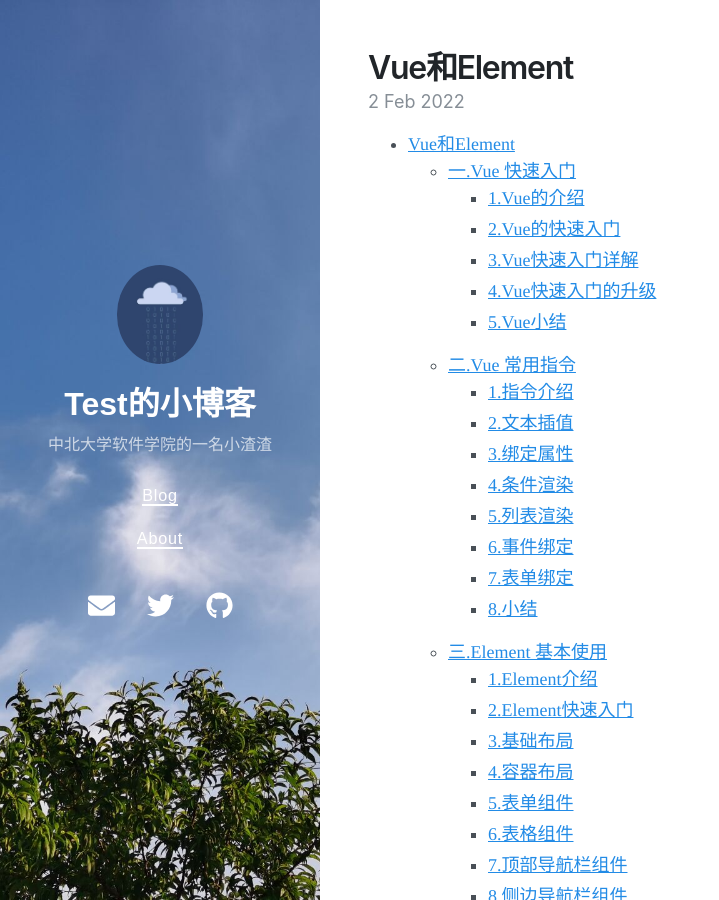
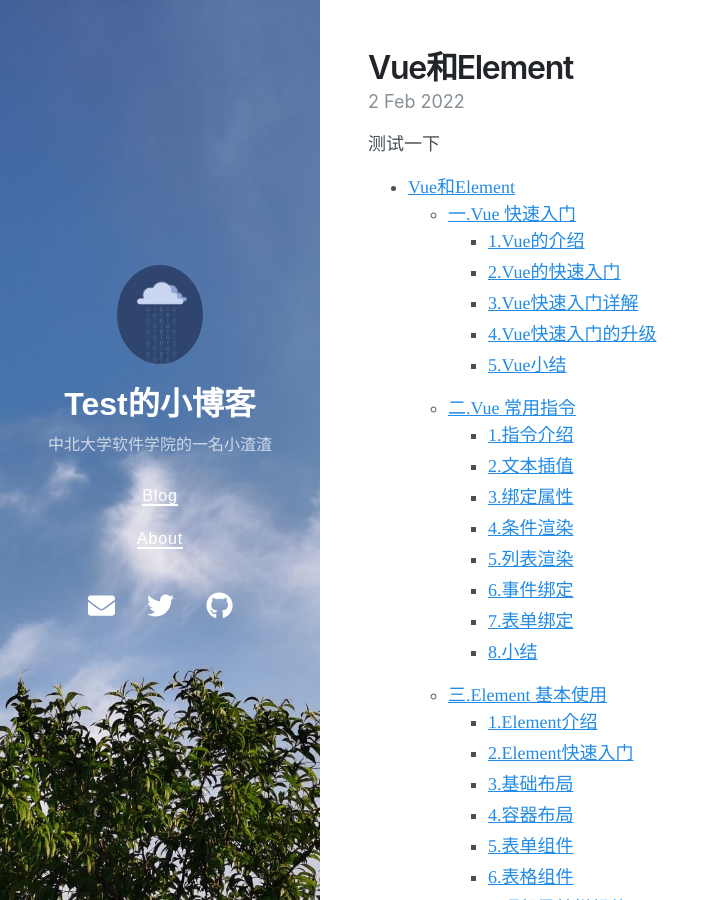
Before and after one commit to testz12/testz12.github.io, a Jekyll site: the page built from _posts/2022-02-02-Vue和Element.md, in a window 1280 px wide and 900 px high. Shown: the whole window, without its empty margins (0-719 px from the left). Built offline with Jekyll 4.4.1, drawn with Linux system fonts in a browser that asks for light colours; nearby versions of some CDN libraries.

Commit message:
Update 2022-02-02-Vue和Element.md

```diff
--- a/_posts/2022-02-02-Vue和Element.md
+++ b/_posts/2022-02-02-Vue和Element.md
@@ -9,6 +9,7 @@ categories: JavaWeb
 #标签配置
 tag: 学习笔记
 ---
+测试一下
 
 * content
 {:toc}
```
